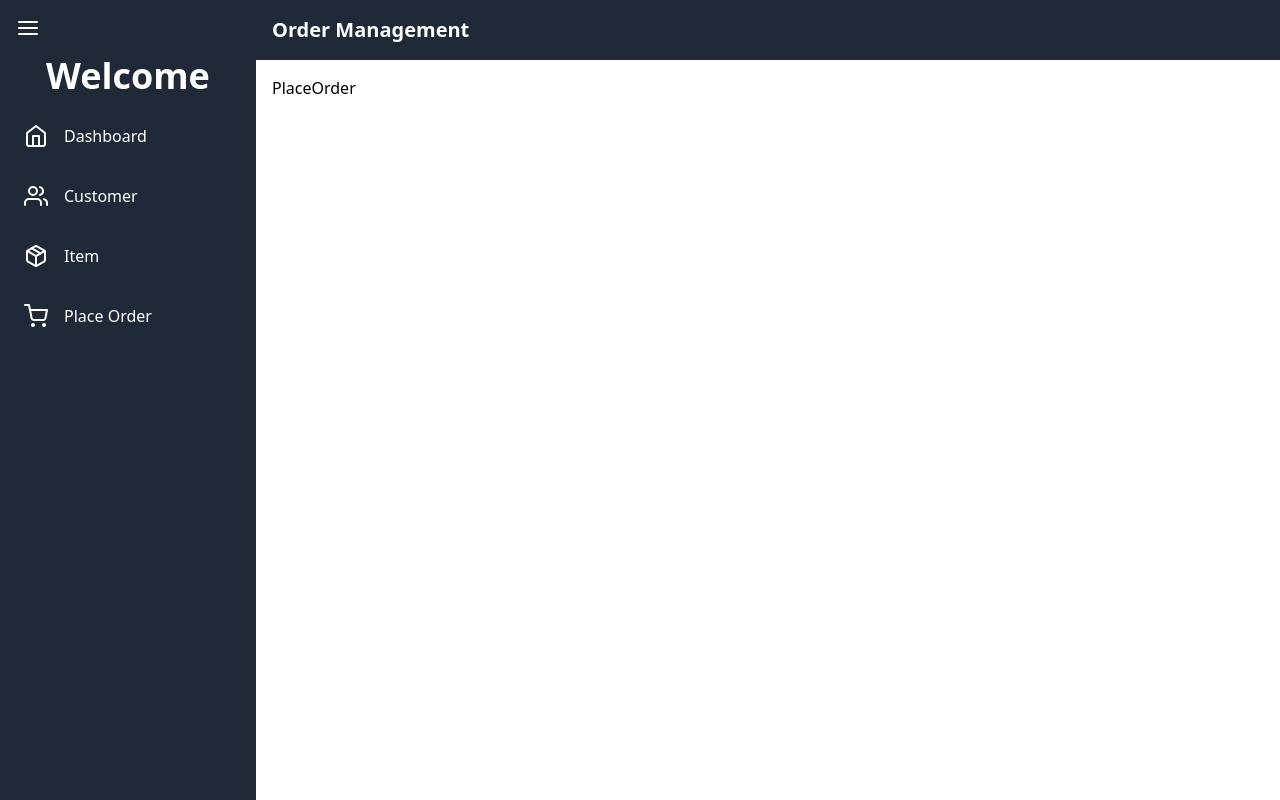
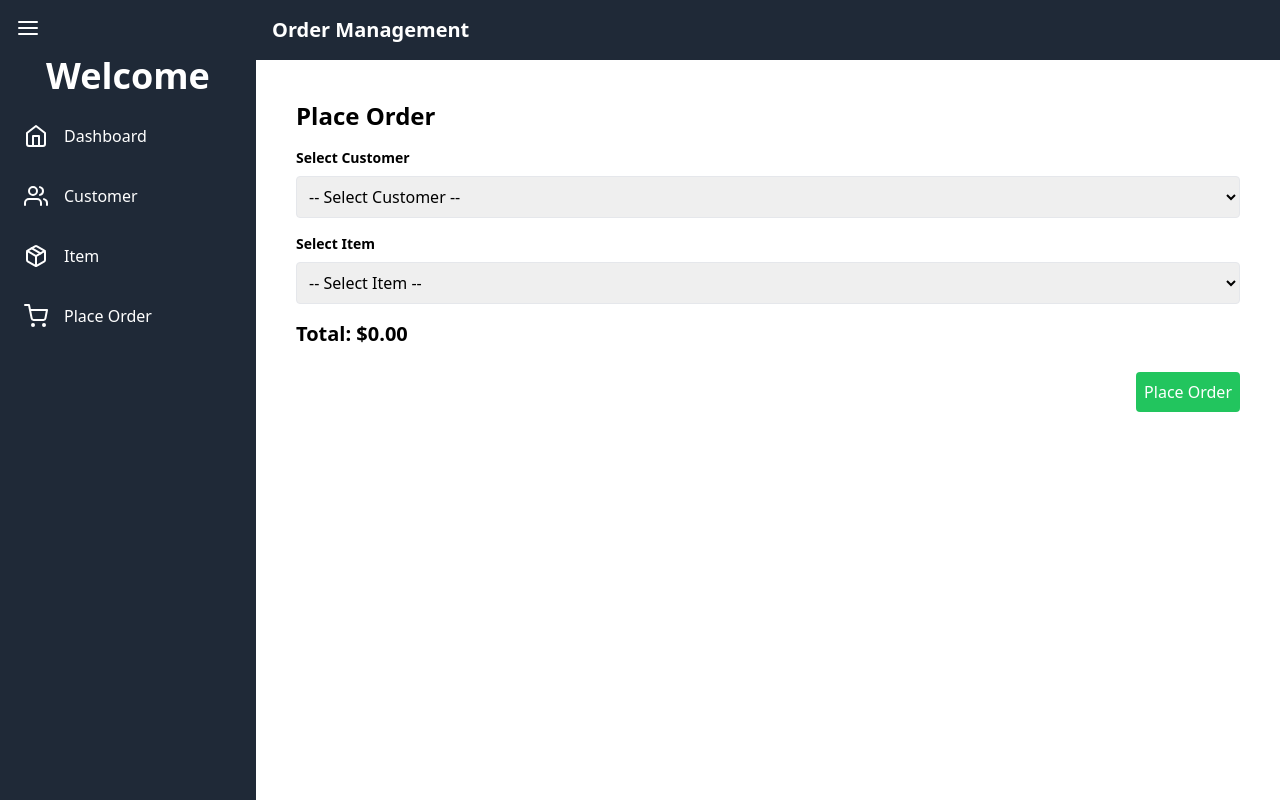
Before and after one commit to UvinduV/thogakade_frontend_react, a React (Vite) app: page /place-order in a window 1280 px wide. Built offline with nearby package versions, Linux system fonts and the light colour scheme.

Commit message:
add place order

```diff
--- a/src/pages/PlaceOrder.tsx
+++ b/src/pages/PlaceOrder.tsx
@@ -1,15 +1,261 @@
-import {useDispatch, useSelector} from "react-redux";
-import {CustomerModel} from "../models/CustomerModel.ts";
+import {useState} from "react";
 
 function PlaceOrder() {
 
-  const dispatch = useDispatch();
-  const customers = useSelector(state => state.customers);
+  const [selectedCustomer, setSelectedCustomer] = useState("")
+  const [selectedItem, setSelectedItem] = useState<any>(null)
+  const [orderItems, setOrderItems] = useState<any[]>([])
+  const [totalPrice, setTotalPrice] = useState(0)
+  const [quantity, setQuantity] = useState(1)
+
+  const [items] = useState([
+    { item_id: "I001", name: "Arduino Board", quantity: 10, price: 20.5 },
+    { item_id: "I002", name: "Raspberry Pi", quantity: 5, price: 35.0 }
+  ])
+
+  const [customers] = useState([
+    {
+      id: "C001",
+      name: "John Doe",
+      nic: "123456789V",
+      email: "john@example.com",
+      phone: "1234567890"
+    },
+    {
+      id: "C002",
+      name: "Jane Smith",
+      nic: "987654321X",
+      email: "jane@example.com",
+      phone: "0987654321"
+    }
+  ])
+
+  const handleItemSelect = (itemId: string) => {
+    const item = items.find((item) => item.item_id === itemId)
+    setSelectedItem(item || null)
+    setQuantity(1)
+  }
+
+  const handleAddToCart = () => {
+    if (!selectedItem) return
+    if (quantity < 1) {
+      alert("Quantity must be at least 1")
+      return
+    }
+    if (quantity > selectedItem.quantity) {
+      alert("Insufficient stock available!")
+      return
+    }
+
+    const existing = orderItems.find(
+        (orderItem) => orderItem.item_id === selectedItem.item_id
+    )
+    if (existing) {
+      alert("Item already added to the order!")
+      return
+    }
+
+    const newOrderItem = {
+      ...selectedItem,
+      quantity,
+      total: selectedItem.price * quantity
+    }
+
+    setOrderItems([...orderItems, newOrderItem])
+    // setSelectedItem(null)
+    setQuantity(1)
+    calculateTotal([...orderItems, newOrderItem])
+  }
+
+  const handleQuantityChange = (itemId: string, quantity: number) => {
+    if (quantity < 1) {
+      alert("Quantity must be at least 1")
+      return
+    }
+
+    const findedItem: any = items.find(
+        (orderItem) => orderItem.item_id === itemId
+    )
+    if (quantity > findedItem?.quantity) {
+      alert("Insufficient stock available!")
+      return
+    }
+
+    const updatedItems = orderItems.map((orderItem) =>
+        orderItem.item_id === itemId
+            ? { ...orderItem, quantity, total: orderItem.price * quantity }
+            : orderItem
+    )
+    setOrderItems(updatedItems)
+    calculateTotal(updatedItems)
+  }
+
+  const handleRemoveItem = (itemId: string) => {
+    const updatedItems = orderItems.filter(
+        (orderItem) => orderItem.item_id !== itemId
+    )
+    setOrderItems(updatedItems)
+    calculateTotal(updatedItems)
+  }
+
+  const handlePlaceOrder = () => {
+    if (!selectedCustomer) {
+      alert("Please select a customer!")
+      return
+    }
+    if (orderItems.length === 0) {
+      alert("Add at least one item to the order!")
+      return
+    }
+
+    const order = {
+      customer: selectedCustomer,
+      items: orderItems,
+      total: totalPrice,
+      date: new Date().toLocaleDateString()
+    }
+
+    console.log("Order placed:", order)
+    resetForm()
+    alert("Order placed successfully!")
+  }
+
+  const resetForm = () => {
+    setSelectedCustomer("")
+    setOrderItems([])
+    setTotalPrice(0)
+  }
+
+  const calculateTotal = (items: any[]) => {
+    const total = items.reduce(
+        (acc, curr) => acc + curr.quantity * curr.price,
+        0
+    )
+    setTotalPrice(total)
+  }
+
+
   return (
-      <div>
-          PlaceOrder
-        {customers.map((customer: CustomerModel) => (<div key={customer.email}>{customer.name + ' '+ customer.nic + ' '+ customer.email+ ' '+customer.phone }</div>))}
+      <div className="p-6">
+        <h2 className="text-2xl font-bold mb-4">Place Order</h2>
 
+        <div className="mb-4">
+          <label className="block text-sm font-bold mb-2">Select Customer</label>
+          <select
+              value={selectedCustomer}
+              onChange={(e) => setSelectedCustomer(e.target.value)}
+              className="border p-2 rounded w-full"
+          >
+            <option value="">-- Select Customer --</option>
+            {customers.map((customer) => (
+                <option key={customer.id} value={customer.id}>
+                  {customer.name}
+                </option>
+            ))}
+          </select>
+        </div>
+
+        <div className="mb-4">
+          <label className="block text-sm font-bold mb-2">Select Item</label>
+          <select
+              onChange={(e) => handleItemSelect(e.target.value)}
+              className="border p-2 rounded w-full"
+          >
+            <option value="">-- Select Item --</option>
+            {items.map((item) => (
+                <option key={item.item_id} value={item.item_id}>
+                  {item.name} - ${item.price}
+                </option>
+            ))}
+          </select>
+        </div>
+
+        {selectedItem && (
+            <div className="border p-4 mt-4 rounded">
+              <h4 className="font-bold text-lg">Item Details</h4>
+              <p>Name: {selectedItem.name}</p>
+              <p>Price: ${selectedItem.price.toFixed(2)}</p>
+              <p>Stock: {selectedItem.quantity}</p>
+              <label className="block mt-2">Enter Quantity:</label>
+              <input
+                  type="number"
+                  value={quantity}
+                  min="1"
+                  max={selectedItem.quantity}
+                  onChange={(e) => setQuantity(Number(e.target.value))}
+                  className="border p-2 rounded w-20"
+              />
+              <button
+                  onClick={handleAddToCart}
+                  className="bg-blue-500 text-white p-2 rounded mt-2"
+              >
+                Add to Cart
+              </button>
+            </div>
+        )}
+
+        {orderItems.length > 0 && (
+            <table className="min-w-full table-auto border-collapse mt-4">
+              <thead>
+              <tr className="bg-gray-100">
+                <th className="border px-4 py-2">Item Name</th>
+                <th className="border px-4 py-2">Price</th>
+                <th className="border px-4 py-2">Quantity</th>
+                <th className="border px-4 py-2">Total</th>
+                <th className="border px-4 py-2">Actions</th>
+              </tr>
+              </thead>
+              <tbody>
+              {orderItems.map((orderItem) => (
+                  <tr key={orderItem.item_id}>
+                    <td className="border px-4 py-2">{orderItem.name}</td>
+                    <td className="border px-4 py-2">
+                      ${orderItem.price.toFixed(2)}
+                    </td>
+                    <td className="border px-4 py-2">
+                      <input
+                          type="number"
+                          value={orderItem.quantity}
+                          min="1"
+                          max={orderItem.stock}
+                          className="w-16 border p-1 rounded"
+                          onChange={(e) =>
+                              handleQuantityChange(
+                                  orderItem.item_id,
+                                  parseInt(e.target.value)
+                              )
+                          }
+                      />
+                    </td>
+                    <td className="border px-4 py-2">
+                      ${(orderItem.quantity * orderItem.price).toFixed(2)}
+                    </td>
+                    <td className="border px-4 py-2 text-center">
+                      <button
+                          onClick={() => handleRemoveItem(orderItem.item_id)}
+                          className="bg-red-500 text-white p-2 rounded-lg"
+                      >
+                        Remove
+                      </button>
+                    </td>
+                  </tr>
+              ))}
+              </tbody>
+            </table>
+        )}
+
+        <div className="mt-4 font-bold text-xl">
+          Total: ${totalPrice.toFixed(2)}
+        </div>
+
+        <div className="flex justify-end mt-6">
+          <button
+              onClick={handlePlaceOrder}
+              className="bg-green-500 text-white p-2 rounded"
+          >
+            Place Order
+          </button>
+        </div>
       </div>
   )
 
```
